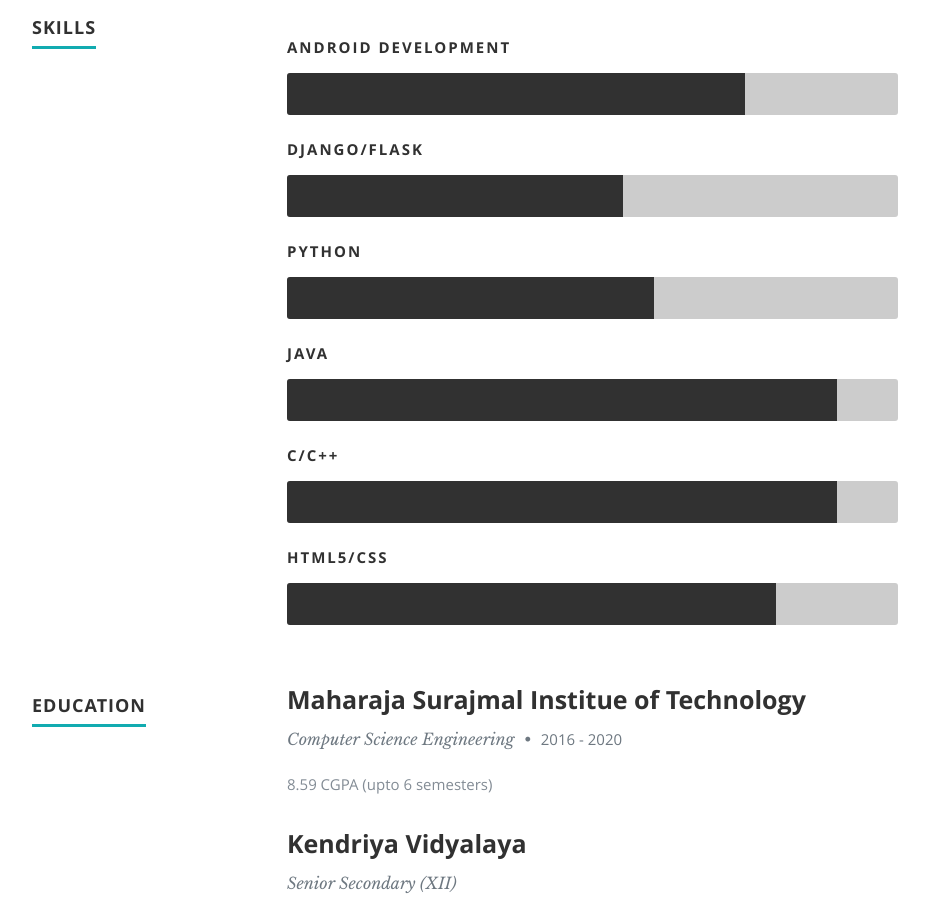
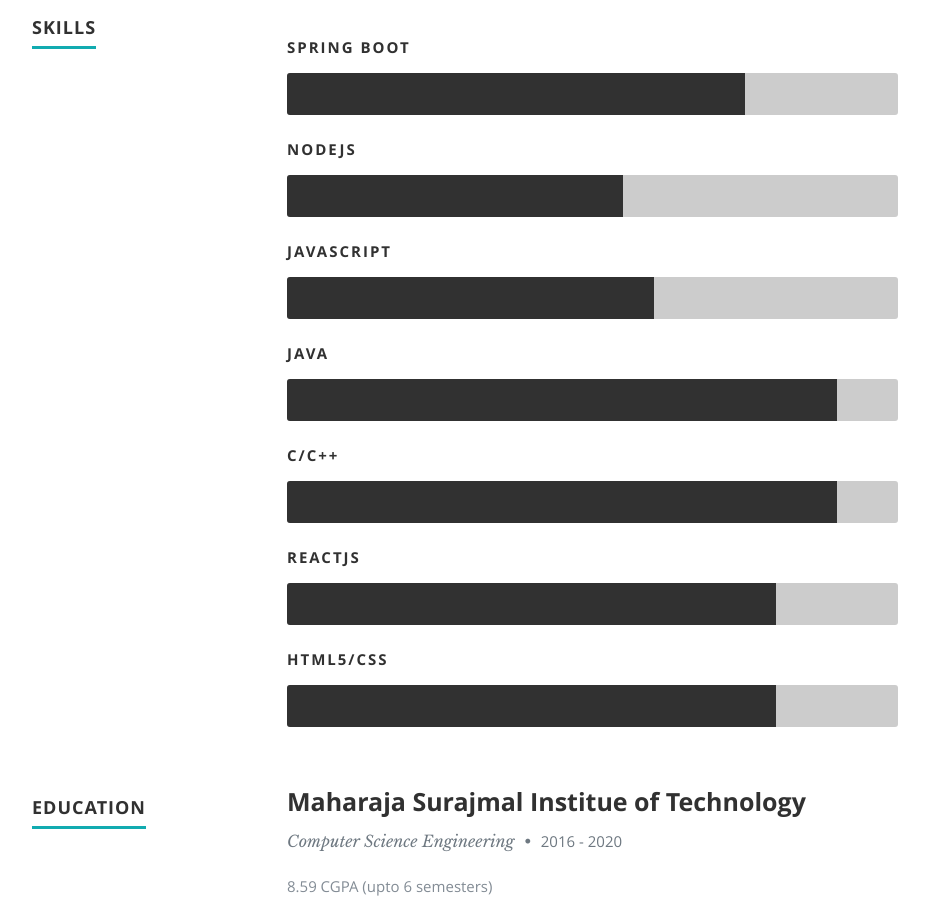
Before and after one commit to shivams112/shivams112.github.io, a plain HTML site: page index.html in a window 1280 px wide. Shown: the part 1900-2800 px from the top of the page, without its empty margins (118-1047 px from the left). Drawn offline with nearby package versions, Linux system fonts and the light colour scheme.

Commit message:
Update index.html

```diff
--- a/index.html
+++ b/index.html
@@ -60,7 +60,7 @@
       <div class="row banner">
          <div class="banner-text">
             <h1 class="responsive-headline">I'm Shivam Sharma.</h1>
-            <h3>I'm India based <span>Python </span> and <span>Android Developer</span> creating awesome and
+            <h3>I'm India based <span>Java </span> and <span>Javascript Developer</span> creating awesome and
                powerful Applications. Let's <a class="smoothscroll" href="#about">start scrolling</a>
                and learn more <a class="smoothscroll" href="#about">about me</a>.</h3>
             <hr />
@@ -199,12 +199,13 @@
             <div class="bars">
 
                <ul class="skills">
-                  <li><span class="bar-expand photoshop"></span><em>Android Development</em></li>
-                  <li><span class="bar-expand illustrator"></span><em>Django/Flask</em></li>
-                  <li><span class="bar-expand wordpress"></span><em>Python</em></li>
+                  <li><span class="bar-expand photoshop"></span><em>Spring Boot</em></li>
+                  <li><span class="bar-expand illustrator"></span><em>Nodejs</em></li>
+                  <li><span class="bar-expand wordpress"></span><em>Javascript</em></li>
                   <li><span class="bar-expand html5"></span><em>Java</em></li>
                   <li><span class="bar-expand html5"></span><em>C/C++</em></li>
-                  <li><span class="bar-expand css"></span><em>HTML5/CSS</em></li>
+                  <li><span class="bar-expand css"></span><em>Reactjs</em></li>
+		       <li><span class="bar-expand css"></span><em>HTML5/CSS</em></li>
                </ul>
 
             </div><!-- end skill-bars -->
```
